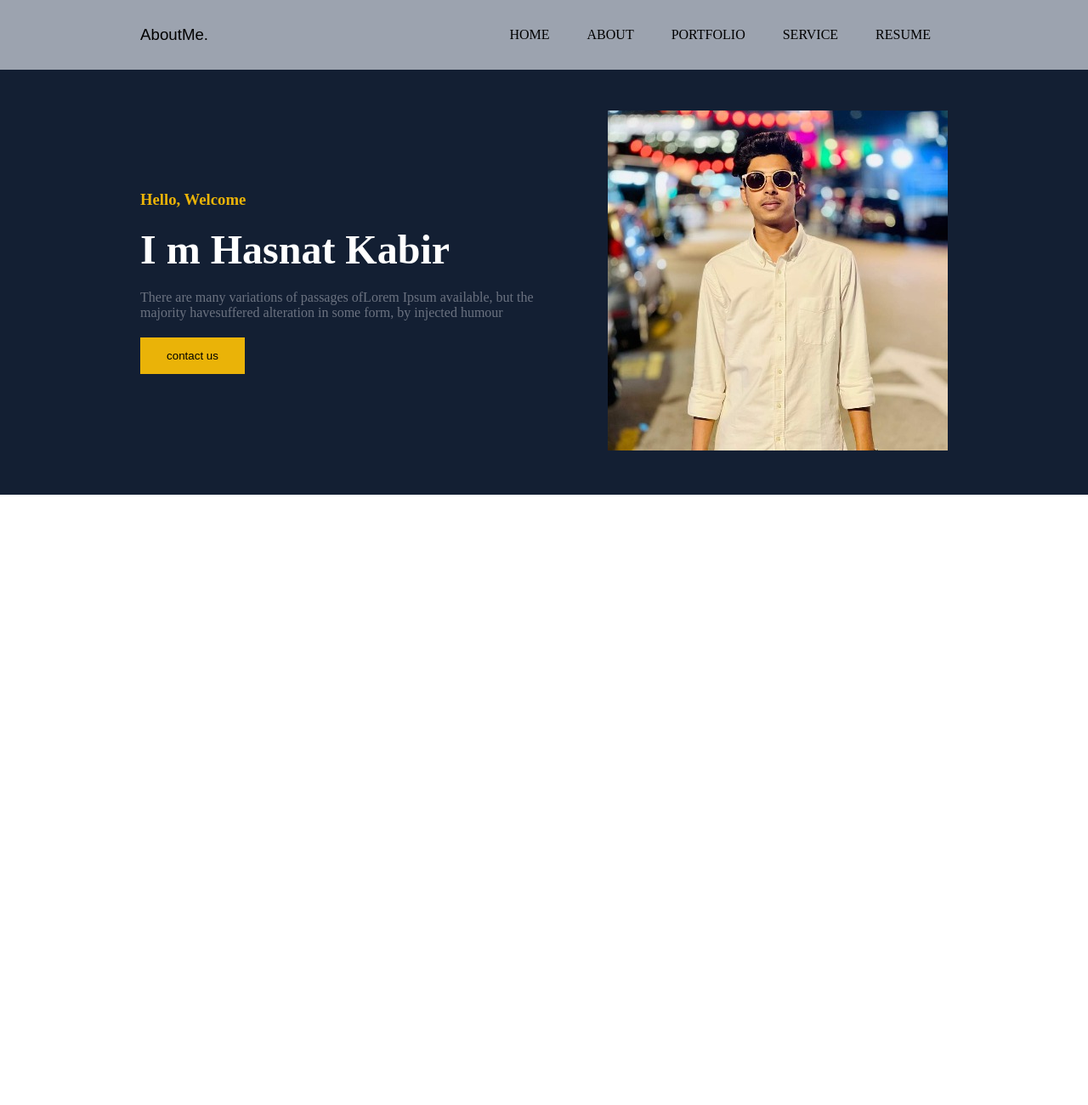
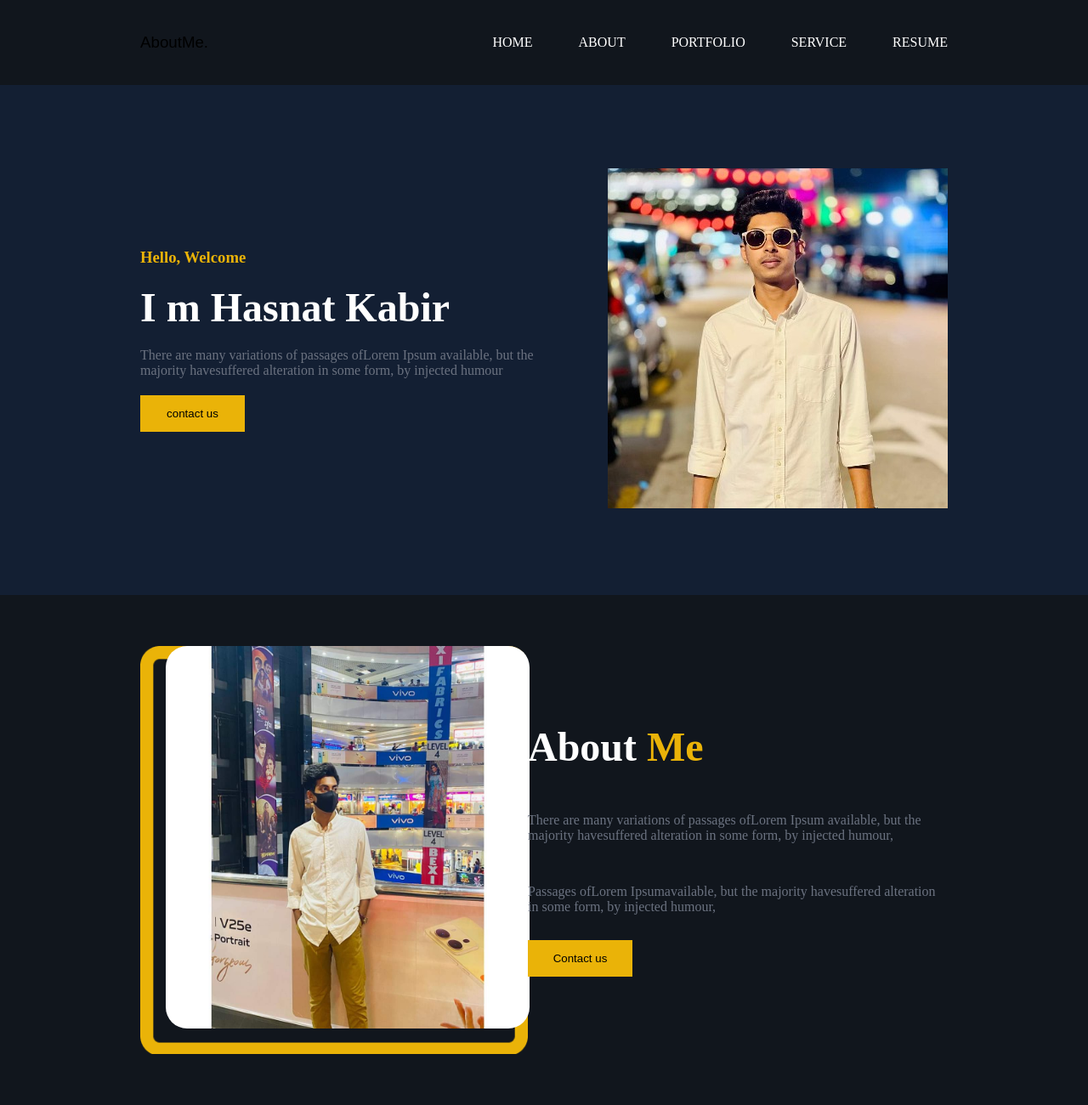
Before and after one commit to Hasnat5502/portfolio-website, a plain HTML site: page index.html in a window 1280 px wide. Shown: the whole page at 85% size. Before the commit the page ends 800 px from the top, so only its background shows below. Drawn offline with Linux system fonts and the light colour scheme; a web font is replaced by a local one.

Commit message:
Adding about me section and fixed position navbar

```diff
--- a/index.html
+++ b/index.html
@@ -32,15 +32,30 @@
 
 
             </div>
-            <div >
-                <img src="photos/1000020251_adobe_express (1).jpeg" alt="">
+            <div class="welcome-image">
+                <img src="photos/welcome-banner.jpeg" alt="">
             </div>
+
+
 
         </section>
 
     </header>
     <main>
-
+        <section class="About-me">
+            <div class="About-me-image-1">
+                <img style="border-radius: 25px; margin-left: 30px; height: 450px; width: 428px;" src="photos/about-me.jpg" alt="">
+            </div>
+            <div class="details-about">
+                <h1>About <span style="color: #EAB308 ;">Me</span></h1>
+                <p>There are many variations of passages ofLorem Ipsum
+                    available, but the majority havesuffered alteration in some
+                    form, by injected humour,</p><br>
+                <p>Passages ofLorem Ipsumavailable, but the majority havesuffered
+                    alteration in some form, by injected humour,</p>
+                <button class="contact-us">Contact us</button>
+            </div>
+        </section>
     </main>
     <footer>
 
--- a/style .css
+++ b/style .css
@@ -4,31 +4,39 @@
 .navbar h3 {
     font-family: "Bungee Spice", sans-serif;
     font-weight: 400;
-    font-style:normal
+    font-style:normal;
+    padding-left: 165px;
   }
 .navbar{
+    height: 100px;
+    width: 100%;
+    background-color:#11161d;
     display: flex;
     align-items: center;
     justify-content: space-between;
-    padding: 30px 165px;
-    background-color: #9CA3AF;
+    position: fixed;
+    top: 0;
+}
+.navbar>ul{
+    padding-right: 165px;
 }
 .navbar>ul>li{
     display: inline;
-    padding: 0px 20px;
 }
 .navbar>ul>li>a{
     text-decoration: none;
-    color: black;
+    color: rgb(255, 255, 255);
+    padding-left: 50px;
 }
 /* Hello welcome banner */
 .welcome-banner{
-    height: 500px;
+    height: 600px;
     display: flex;
     align-items: center;
     justify-content: space-between;
     padding: 0px 165px;
     background-color: #131f33;
+    margin-top: 100px;
 }
 .hello{
     max-width: 500px;
@@ -54,3 +62,34 @@
     color: black;
     border: 0px;
 }
+
+/* about me section */
+.About-me{
+    height: 600px;
+    display: flex;
+    justify-content: space-between;
+    padding: 0px 165px;
+    background-color: #11161d;
+}
+.About-me-image-1{
+    height: 480px;
+    width: 456px;
+    background-image: url(photos/Rectangle\ 1004.png);
+    background-repeat: no-repeat;
+    background-size: cover;
+    margin: auto 0px;
+}
+.details-about{
+    max-width: 500px;
+    margin: auto 0px;
+}
+.details-about>h1{
+    color: white;
+    font-size: 48px;
+    margin-bottom: 50px;
+}
+.details-about>p{
+    color: #6B7280;
+    font-size: 16px;
+    margin-bottom: 30px;
+}
```
Also changed, not shown: photos/Rectangle 1004.png (added), photos/about-me.jpg (added), photos/welcome-banner.jpeg (renamed from photos/1000020251_adobe_express (1).jpeg).
